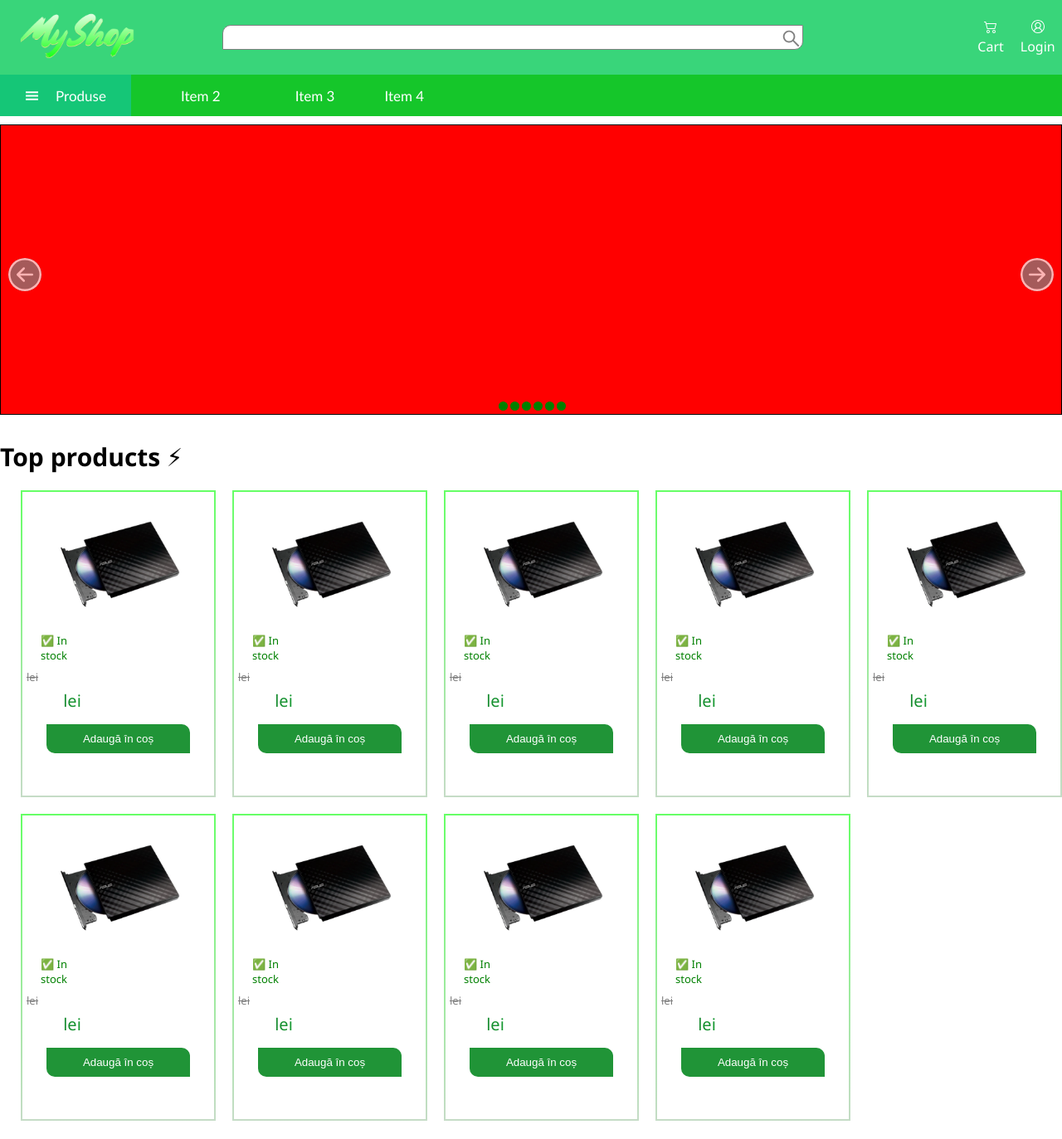
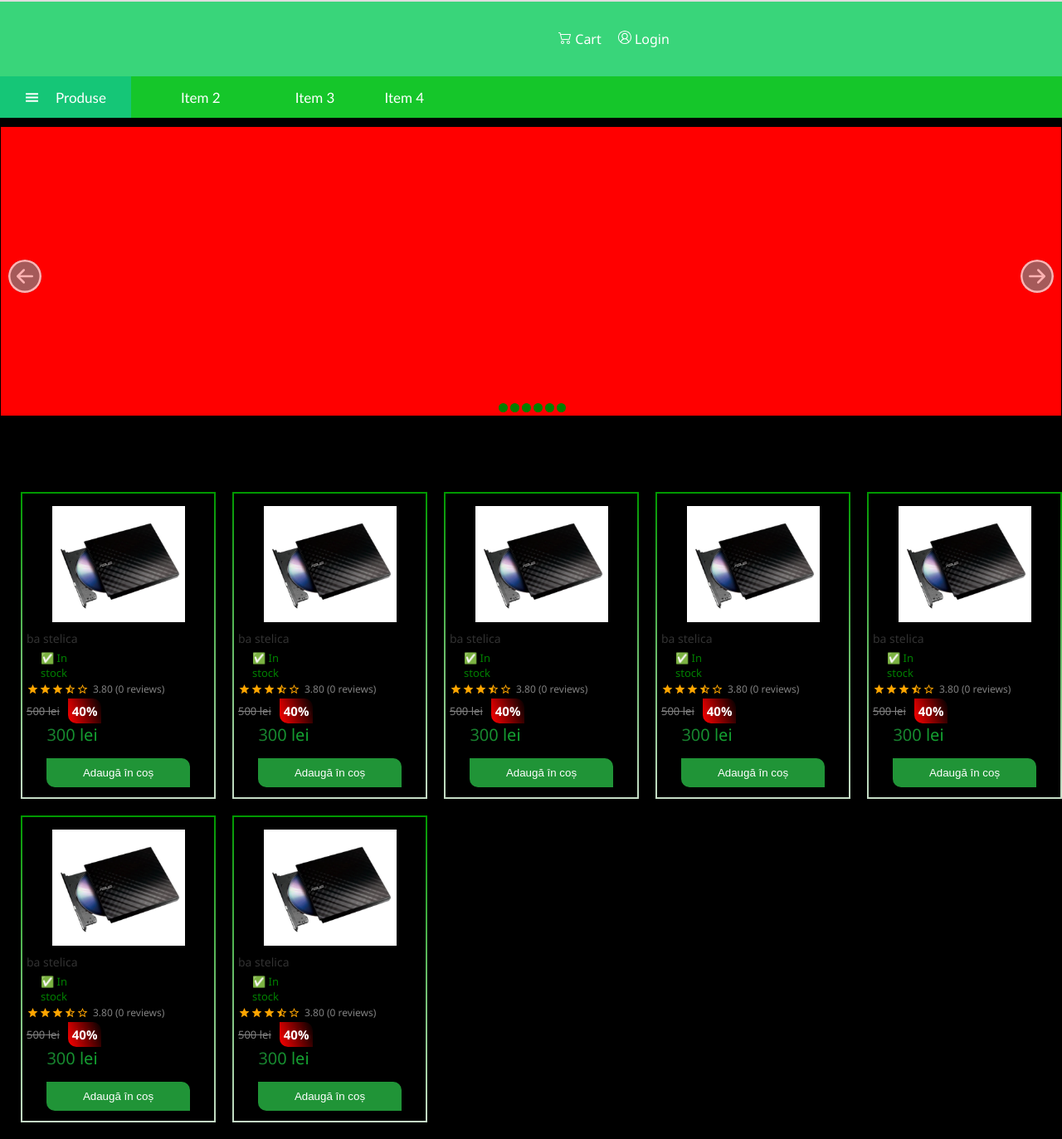
Before and after one commit to catalinfl/e-commerce, a React (Vite) app in the folder client/: page / in a window 1280 px wide. Shown: the whole page at 83% size. Built offline with nearby package versions, Linux system fonts and the light colour scheme.

Commit message:
fixed checkbox

```diff
--- a/client/src/components/Categories/Categories.scss
+++ b/client/src/components/Categories/Categories.scss
@@ -17,6 +17,17 @@ $hover-color: hsl(145, 64%, 43%);
     // border-radius: 10px;
 }
 
+@media screen and (max-width : 1500px) {
+    body {
+        background: #000;
+        border-top: 2px solid #DDDDDD;
+    }
+
+    .categories {
+        display: none;
+    }
+}
+
 
 .categories {
     color: white;
@@ -32,6 +43,7 @@ $hover-color: hsl(145, 64%, 43%);
     .categoriesContainer {
         height: 50px;
         align-items: center;
+        // min-width: 1300px;
         max-width: 1300px;
         display: flex;
         flex: 1;
--- a/client/src/components/Navbar/Navbar.scss
+++ b/client/src/components/Navbar/Navbar.scss
@@ -28,18 +28,27 @@ $navbargreen: hsl(145, 65%, 53%);
         justify-content: center;
         position: relative;
 
+        @media screen and (max-width: 1300px){
+            .navSearchbar, .navIcon { display: none; }
+            .navLogo { display: none; }
+        }
+
 
         .navLogo {
-            width: 150px;
-            height: 70px;
+            max-width: 150px;
+            max-height: 70px;
             margin-left: 20px;
             cursor: pointer;
         }
 
 
+
+
         .navSearchbarContainer {
 
             position: relative;
+
+
 
             .navSearchbar {
                 width: 700px;
--- a/client/src/components/Product/Product.tsx
+++ b/client/src/components/Product/Product.tsx
@@ -39,7 +39,7 @@ const Product: React.FC = () => {
         description?: string,
         specifications?: string,
         reviewStars?: string,
-        reviewComments?: string,
+        reviewComments?: string | any,
         installService?: string,
         ask?: String | String[],
         images?: string | undefined,
@@ -110,8 +110,6 @@ const Product: React.FC = () => {
     return precision;
 }
 
-
-
 const reductionColorCalculator: Function = (precision: string): string | null => {
     var precisionInt = parseInt(precision);
     if (precisionInt === 0) return null;
@@ -137,29 +135,31 @@ const reductionColorCalculator: Function = (precision: string): string | null =>
     const [checkbox2, setCheckbox2] = useState<boolean>(false);
 
 
-    const onChangeCheckbox: Function = (): void => {
-        if (checkboxRef1.current.checked) {
-            console.log("case 1");
+    const onChangeCheckbox: Function = (checkbox: string): void => {
+        switch(checkbox) {
+            case "checkbox1": {
+                if (!checkbox1 && !checkbox2) {
                     setCheckbox1(true);
+                    return;
+                }
+                if (checkbox1 && !checkbox2) {
+                    setCheckbox1(false);
+                    return;
+                }
+            }
+            case "checkbox2": {
+                if (!checkbox1 && !checkbox2) {
+                    setCheckbox2(true);
+                    return;
+                }
+                if (!checkbox1 && checkbox2) {
                     setCheckbox2(false);
+                    return;
                 }
-        if (!checkboxRef1.current.checked) {
-            console.log("case 2");
+                if (checkbox1 && !checkbox2) {
                     setCheckbox1(false);
                 }
-        if (checkbox2 && checkboxRef1.current.checked) {
-            console.log("case 3");
-            setCheckbox2(false);
-            setCheckbox1(true);
             }
-        if (checkboxRef2.current.checked) {
-            console.log("case 4");
-            setCheckbox1(false);
-            setCheckbox2(true);
-        }
-        if (!checkboxRef2.current.checked) {
-            console.log("case 5");
-            setCheckbox2(false);
         }
     }
 
@@ -208,7 +208,7 @@ const reductionColorCalculator: Function = (precision: string): string | null =>
                     <BsArrowDown onClick={() => { buttonRef?.current?.scrollTo({top: buttonRef?.current?.scrollTop + 200, behavior: 'smooth'})}} className="productSliderButtonDown" />
                 </div>
                 <div className="productPrincipal">
-                    <img ref={principalRef} className="productPrincipalImage" src={Image} alt="alt" />
+                    <img ref={principalRef} className="productPrincipalImage" src={product.img[0]} alt="alt" />
                 </div>
                 <div className="productOptions">
                     <div className="productPrices">
@@ -253,11 +253,11 @@ const reductionColorCalculator: Function = (precision: string): string | null =>
                         <div className="servicesContainer">
                             <div className="serviceName"> Adauga extra garantie </div>
                             <div className="checkboxItem">
-                               <input className="checkboxItemType" ref={checkboxRef1} checked={checkbox1} onChange={() => onChangeCheckbox()} type="checkbox" id="extrawarranty" name="warranty" />
+                               <input className="checkboxItemType" ref={checkboxRef1} checked={checkbox1} onChange={() => onChangeCheckbox("checkbox1")} type="checkbox" id="extrawarranty" name="warranty" />
                                  1 an - 100 lei
                             </div>
                             <div className="checkboxItem">
-                                <input className="checkboxItemType" ref={checkboxRef2} checked={checkbox2} onChange={() => onChangeCheckbox()} id="extrawarranty" type="checkbox" name="warranty" />
+                                <input className="checkboxItemType" ref={checkboxRef2} checked={checkbox2} onChange={() => onChangeCheckbox("checkbox2")} id="extrawarranty" type="checkbox" name="warranty" />
                                 2 ani - 180 lei
                             </div>
                         </div>
@@ -290,7 +290,7 @@ const reductionColorCalculator: Function = (precision: string): string | null =>
             </div>
                 {/* <AiOutlineArrowUp className="productArrowUp"/> */}
                 {isProdDescOpen ?
-                <p> Lorem ipsum dolor, sit amet consectetur adipisicing elit. Itaque, dolor? </p>
+                <p> {product.description} </p>
                 : null
                 }
         </div>
@@ -305,7 +305,7 @@ const reductionColorCalculator: Function = (precision: string): string | null =>
             </div>
                 {/* <AiOutlineArrowUp className="productArrowUp"/> */}
                 {isProdSpecOpen ?
-                <p> Lorem ipsum dolor, sit amet consectetur adipisicing elit. Itaque, dolor? </p>
+                <p> {product.specifications} </p>
                 : null
                 }
         </div>
@@ -319,9 +319,11 @@ const reductionColorCalculator: Function = (precision: string): string | null =>
                 }
             </div>
                 {/* <AiOutlineArrowUp className="productArrowUp"/> */}
-                {isProdReviewOpen ?
-                <p> Lorem ipsum dolor, sit amet consectetur adipisicing elit. Itaque, dolor? </p>
-                : null
+                { product.reviewComments ? isProdReviewOpen ?
+                <>
+                {product.reviewComments}
+                </>
+                : null : <p> Nu sunt reviewuri disponibile. </p>
                 }
         </div>
         <div className="productAboutContainer">
@@ -335,7 +337,7 @@ const reductionColorCalculator: Function = (precision: string): string | null =>
             </div>
                 {/* <AiOutlineArrowUp className="productArrowUp"/> */}
                 {isProdAskOpen ?
-                <p> Lorem ipsum dolor, sit amet consectetur adipisicing elit. Itaque, dolor? </p>
+                <p> {product.ask} </p>
                 : null
                 }
         </div>
--- a/client/src/components/TopOferts/TopOferts.scss
+++ b/client/src/components/TopOferts/TopOferts.scss
@@ -3,6 +3,7 @@
     // display: flex;
     flex-direction: row;
     max-width: 1300px;
+    min-width: 500px;
     // height: auto;
     // border: solid 1px #000;
     margin: auto;
@@ -12,6 +13,12 @@
 }
 
 
+@media screen and (max-width: 800px) {
+    .cardsContainer {
+        justify-content: center;
+    }
+}
+
 .cardsContainer {
     margin-top: 20px;
     display: flex;
@@ -19,6 +26,7 @@
     flex-direction: row;
     flex-flow: row wrap;
     padding-left: 25px;
+    // justify-content: center;
     margin-bottom: 20px;
     // border: solid 1px #000;
 }
--- a/client/src/components/TopOferts/TopOfertsCards.tsx
+++ b/client/src/components/TopOferts/TopOfertsCards.tsx
@@ -1,18 +1,18 @@
 import React from 'react'
 import CardProduct from '../Card/CardProduct'
+import Image from "../../assets/CartImage.png"
+
 
 const TopOfertsCards: React.FC = () => {
   return (
     <>
-    <CardProduct />
-    <CardProduct />
-    <CardProduct />
-    <CardProduct />
-    <CardProduct />
-    <CardProduct />
-    <CardProduct />
-    <CardProduct />
-    <CardProduct />
+    <CardProduct price={"300"} oldPrice={"500"} title={"ba stelica"} rating={"3.8"} image={Image}/>
+    <CardProduct price={"300"} oldPrice={"500"} title={"ba stelica"} rating={"3.8"} image={Image}/>
+    <CardProduct price={"300"} oldPrice={"500"} title={"ba stelica"} rating={"3.8"} image={Image}/>
+    <CardProduct price={"300"} oldPrice={"500"} title={"ba stelica"} rating={"3.8"} image={Image}/>
+    <CardProduct price={"300"} oldPrice={"500"} title={"ba stelica"} rating={"3.8"} image={Image}/>
+    <CardProduct price={"300"} oldPrice={"500"} title={"ba stelica"} rating={"3.8"} image={Image}/>
+    <CardProduct price={"300"} oldPrice={"500"} title={"ba stelica"} rating={"3.8"} image={Image}/>
     </>
     )
 }
--- a/client/src/pages/Auth/Register.scss
+++ b/client/src/pages/Auth/Register.scss
@@ -13,8 +13,8 @@ $background-green-sec: hsl(145, 81%, 43%);
 
     .registerContainer {
         display: flex;
-        width: 350px;
-        height: 500px;
+        min-width: 350px;
+        min-height: 500px;
         padding: 35px;
         flex-direction: column;
         justify-content: center;
```
Lines whose indentation alone changed are shown as unchanged.
